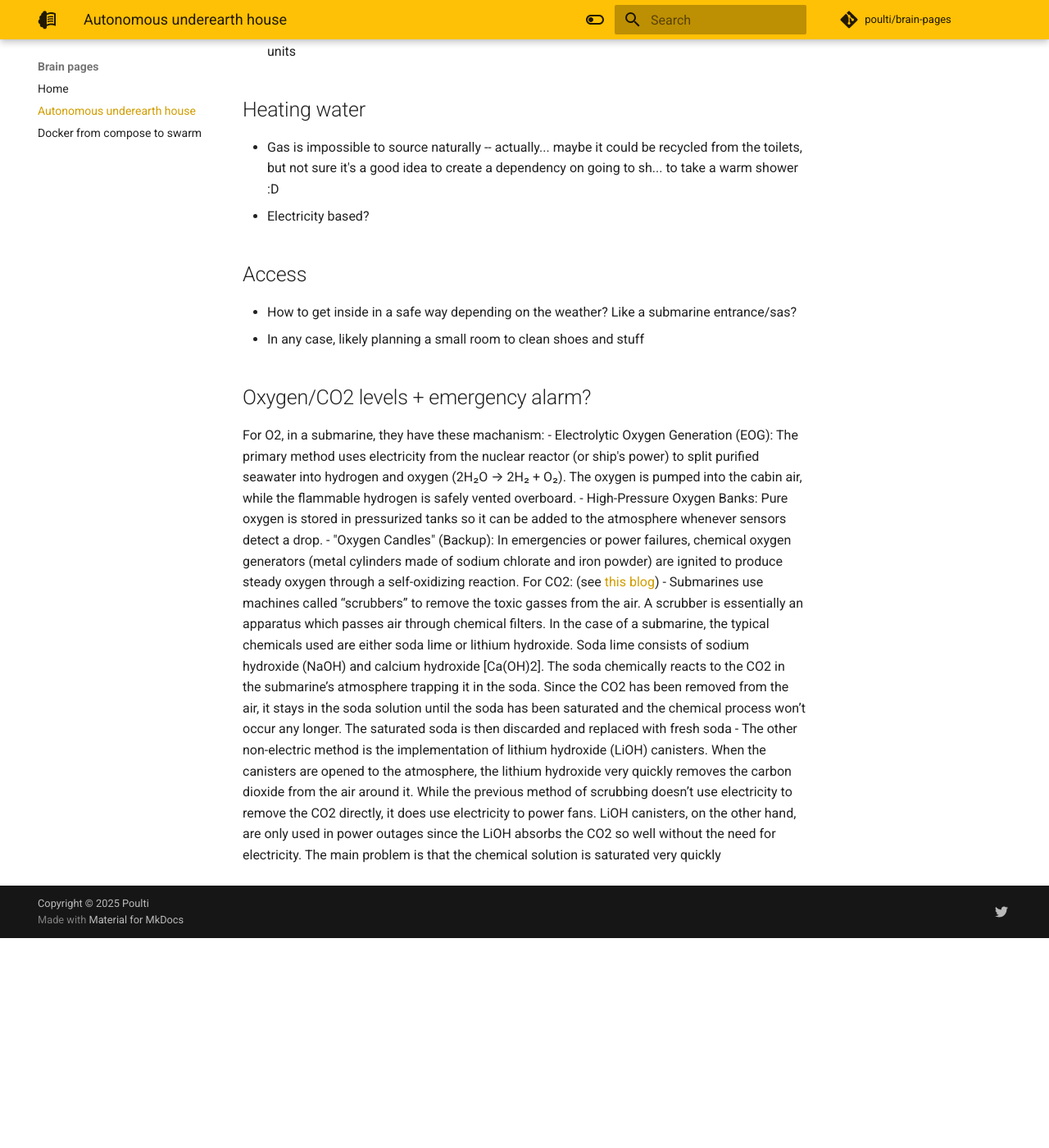
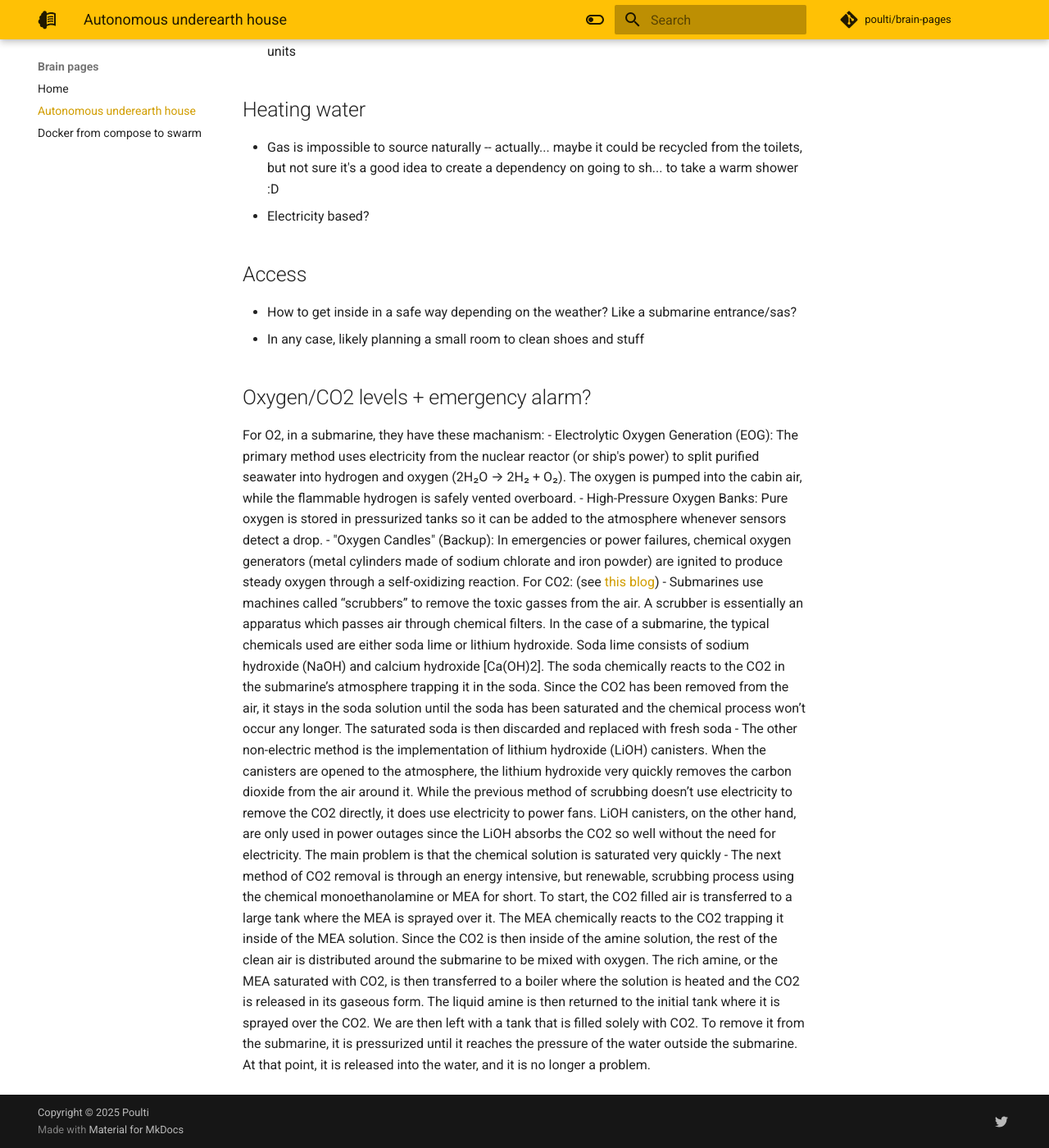
Before and after one commit to poulti/brain-pages, an MkDocs documentation site: the page built from docs/autonomous-underearth-house.md, in a window 1280 px wide and 1400 px high, scrolled down 2390 px. Shown: the whole window at 82% size. Built offline with MkDocs 1.6.1 and Material for MkDocs 9.7.7, drawn with Linux system fonts in a browser that asks for light colours; comment, search, counter and statistics services are not loaded; before the commit the page ends 3534 px from its top, so only the background shows below that.

Commit message:
More precisions on CO2

```diff
--- a/docs/autonomous-underearth-house.md
+++ b/docs/autonomous-underearth-house.md
@@ -66,3 +66,4 @@ For O2, in a submarine, they have these machanism:
 For CO2: (see [this blog](https://sites.psu.edu/mooneypassionblog2/2022/03/22/how-submarines-remove-co2-from-their-atmospheres/))
 - Submarines use machines called “scrubbers” to remove the toxic gasses from the air. A scrubber is essentially an apparatus which passes air through chemical filters. In the case of a submarine, the typical chemicals used are either soda lime or lithium hydroxide. Soda lime consists of sodium hydroxide (NaOH) and calcium hydroxide [Ca(OH)2]. The soda chemically reacts to the CO2 in the submarine’s atmosphere trapping it in the soda. Since the CO2 has been removed from the air, it stays in the soda solution until the soda has been saturated and the chemical process won’t occur any longer. The saturated soda is then discarded and replaced with fresh soda
 - The other non-electric method is the implementation of lithium hydroxide (LiOH) canisters. When the canisters are opened to the atmosphere, the lithium hydroxide very quickly removes the carbon dioxide from the air around it. While the previous method of scrubbing doesn’t use electricity to remove the CO2 directly, it does use electricity to power fans. LiOH canisters, on the other hand, are only used in power outages since the LiOH absorbs the CO2 so well without the need for electricity. The main problem is that the chemical solution is saturated very quickly
+- The next method of CO2 removal is through an energy intensive, but renewable, scrubbing process using the chemical monoethanolamine or MEA for short. To start, the CO2 filled air is transferred to a large tank where the MEA is sprayed over it. The MEA chemically reacts to the CO2 trapping it inside of the MEA solution. Since the CO2 is then inside of the amine solution, the rest of the clean air is distributed around the submarine to be mixed with oxygen. The rich amine, or the MEA saturated with CO2, is then transferred to a boiler where the solution is heated and the CO2 is released in its gaseous form. The liquid amine is then returned to the initial tank where it is sprayed over the CO2. We are then left with a tank that is filled solely with CO2. To remove it from the submarine, it is pressurized until it reaches the pressure of the water outside the submarine. At that point, it is released into the water, and it is no longer a problem.
```
